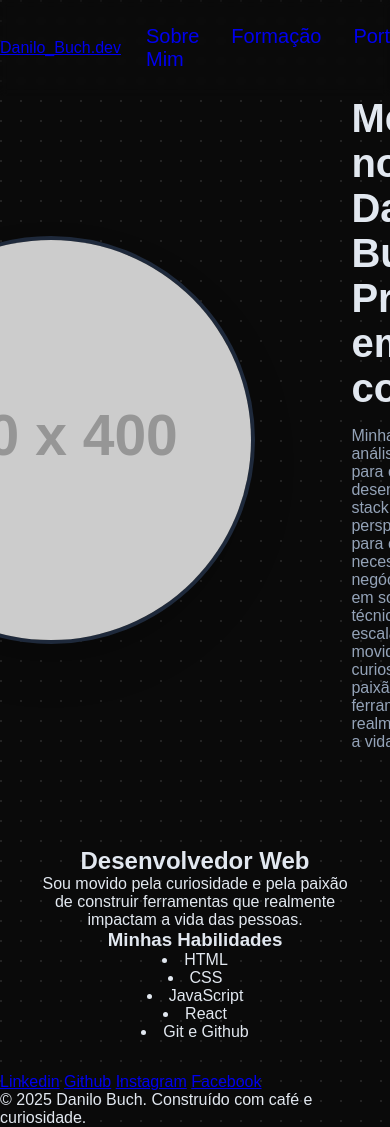
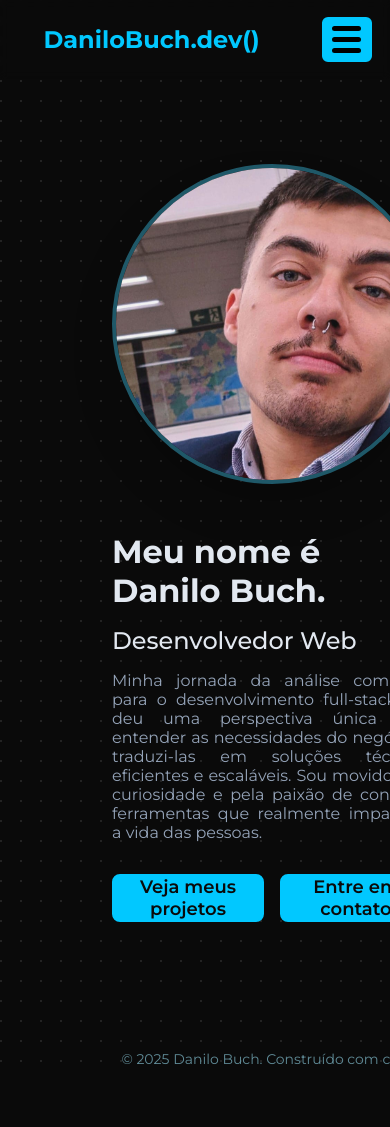
Before and after one commit to DaniloBuch/portfolio-ads, a plain HTML site: page index.html in a window 390 px wide. Shown: the top 1127 px of the page. After the commit the page ends 1068 px from the top, so only its background shows below. Drawn offline with Linux system fonts and the light colour scheme; placeholder pictures from the web are drawn by us.

Commit message:
feat: implementado foto de perfil, botões CTA e responsividade.

```diff
--- a/index.html
+++ b/index.html
@@ -1,81 +1,88 @@
 <!DOCTYPE html>
+
 <html lang="pt-Br">
   <head>
     <meta charset="UTF-8" />
     <meta name="viewport" content="width=device-width, initial-scale=1.0" />
     <link rel="preconnect" href="https://fonts.googleapis.com" />
     <link rel="preconnect" href="https://fonts.gstatic.com" crossorigin />
+    <link
+      href="https://fonts.googleapis.com/css2?family=Montserrat:ital,wght@0,100..900;1,100..900&display=swap"
+      rel="stylesheet"
+    />
     <link rel="stylesheet" href="style.css" />
     <title>Portfólio | Danilo Buch</title>
   </head>
+
   <body>
+    <script>
+      // Função para alternar a classe 'aberto' no menu para versão 'mobile'
+      function toggleMenu() {
+        const menu = document.getElementById("menu");
+        menu.classList.toggle("menu-aberto");
+      }
+    </script>
+    <div class="container">
       <header class="cabecalho">
         <div class="logo">
-        <a href="#">Danilo_Buch.dev</a>
+          <a href="/">DaniloBuch.dev()</a>
         </div>
+
         <nav>
-        <ul class="menu">
+          <button
+            class="menu-mobile-btn"
+            aria-label="Abrir ou fechar menu"
+            onclick="toggleMenu()"
+          >
+            <div class="menu-mobile-btn">
+              <span></span>
+              <span></span>
+              <span></span>
+            </div>
+          </button>
+          <ul class="menu" id="menu">
             <li><a href="/pages/sobre">Sobre Mim</a></li>
             <li><a href="/pages/formacao">Formação</a></li>
-          <li><a href="/pages/portfolio">Portfolio</a></li>
+            <li><a href="/pages/portfolio">Portfólio</a></li>
             <li><a href="/pages/contato">Contato</a></li>
           </ul>
         </nav>
       </header>
+
       <main class="conteudo">
-      <div class="apresentacao">
+        <section class="apresentacao">
           <img
-          src="https://placehold.co/400x400/0a0a0a/ffffff?text=Danilo+Buch"
+            src="./images/foto-perfil.jpeg"
             alt="Foto de perfil"
             class="foto-perfil"
           />
+
           <div>
-          <h1 class="font-fira">
-            Meu nome é Danilo Buch.
-            <br />
-            Prazer em te conhecer!
-          </h1>
+            <h1>Meu nome é <strong>Danilo Buch.</strong></h1>
 
-          <p>
-            Minha jornada da análise comercial para o desenvolvimento full-stack
-            me deu uma perspectiva única para entender as necessidades do
-            negócio e traduzi-las em soluções técnicas eficientes e escaláveis.
-            Sou movido pela curiosidade e pela paixão de construir ferramentas
-            que realmente impactam a vida das pessoas.
-          </p>
-        </div>
-      </div>
             <h2>Desenvolvedor Web</h2>
 
             <p>
-        Sou movido pela curiosidade e pela paixão de construir ferramentas que
-        realmente impactam a vida das pessoas.
+              Minha jornada da análise comercial para o desenvolvimento
+              full-stack me deu uma perspectiva única para entender as
+              necessidades do negócio e traduzi-las em soluções técnicas
+              eficientes e escaláveis. Sou movido pela curiosidade e pela paixão
+              de construir ferramentas que realmente impactam a vida das
+              pessoas.
             </p>
 
-      <h3>Minhas Habilidades</h3>
-      <li>HTML</li>
-      <li>CSS</li>
-      <li>JavaScript</li>
-      <li>React</li>
-      <li>Git e Github</li>
+            <div class="botoes">
+              <a href="/pages/portfolio" class="botao">Veja meus projetos</a>
+
+              <a href="/pages/contato" class="botao">Entre em contato</a>
+            </div>
+          </div>
+        </section>
       </main>
-    <footer>
-      <a
-        href="https://www.linkedin.com/in/danilo-buch-7063491b0/"
-        target="_blank"
-        >Linkedin</a
-      >
-      <a href="https://github.com/danilobuch" target="_blank">Github</a>
-      <a href="https://www.instagram.com/danilobuch/" target="_blank"
-        >Instagram</a
-      >
-      <a
-        href="https://www.facebook.com/danilo.buch
-        "
-        target="_blank"
-        >Facebook</a
-      >
+
+      <footer class="rodape">
         <p>© 2025 Danilo Buch. Construído com café e curiosidade.</p>
       </footer>
+    </div>
   </body>
 </html>
--- a/style.css
+++ b/style.css
@@ -4,7 +4,17 @@
   box-sizing: border-box;
 }
 
+html {
+  scroll-behavior: smooth;
+}
+
+html,
 body {
+  height: 100%;
+}
+
+body {
+  display: flex;
   font-family: "Montserrat", sans-serif;
   background-color: #0a0a0a;
   color: #e2e8f0;
@@ -14,6 +24,14 @@ body {
     transparent 0
   );
   background-size: 20px 20px;
+  height: 100vh;
+}
+
+.container {
+  flex-grow: 1;
+  display: flex;
+  flex-direction: column;
+  min-height: 100vh;
 }
 
 .cabecalho {
@@ -22,9 +40,26 @@ body {
   top: 0;
   display: flex;
   justify-content: space-between;
+  text-align: justify;
   align-items: center;
   -webkit-backdrop-filter: blur(4px);
   backdrop-filter: blur(4px);
+}
+
+.logo {
+  font-size: 1.5rem;
+  font-weight: bold;
+  margin: 25px;
+}
+
+.logo a {
+  text-decoration: none;
+  color: #01c8ff;
+}
+
+.logo a:hover {
+  text-decoration: none;
+  color: #64748b;
 }
 
 .menu {
@@ -38,6 +73,11 @@ body {
   text-decoration: none;
   font-size: 1.25rem;
   transition: 0.3s;
+  color: #01c8ff;
+}
+
+.menu a:visited {
+  color: #01c8ff;
 }
 
 .menu a:hover {
@@ -50,6 +90,8 @@ body {
   align-items: center;
   text-align: center;
   margin: 2rem;
+  flex-grow: 1;
+  padding: 100px 2rem 2rem;
 }
 
 .apresentacao {
@@ -57,23 +99,176 @@ body {
   text-align: left;
   gap: 6rem;
   align-items: center;
-  margin: 4rem 8rem;
+  margin: 4rem 6rem;
 }
 
 .apresentacao h1 {
-  margin-inline: auto;
   font-size: 2.5rem;
+  align-items: justify;
 }
+
 .apresentacao p {
   margin-top: 1rem;
   margin-bottom: 2rem;
   color: #94a3b8;
-  width: 80%;
+  text-align: justify;
+}
+
+.apresentacao h2 {
+  margin-top: 1rem;
+  margin-bottom: 1rem;
+  font-weight: 500;
 }
 
 .foto-perfil {
   border-radius: 50%;
   box-shadow: 0 25px 50px -12px rgba(0, 0, 0, 0.25);
   margin-inline: auto;
-  border: 4px solid #1e293b;
+  border: 4px solid #1f5868;
+  width: 420px;
 }
+
+.botoes {
+  display: flex;
+  justify-content: space-around;
+  align-items: center;
+  gap: 1rem;
+}
+
+.botao {
+  text-decoration: none;
+  display: flex;
+  justify-content: center;
+  text-align: center;
+  align-items: center;
+  gap: 0.5rem;
+  width: 100%;
+  height: 3rem;
+  border-radius: 0.5rem;
+  border: 2px solid #01c8ff;
+  background-color: #01c8ff;
+  color: #0a0a0a;
+  font-size: 1.125rem;
+  font-weight: 600;
+  transition: 0.3s;
+}
+
+.botao:hover {
+  background-color: #0a0a0a;
+  color: #01c8ff;
+}
+
+.rodape {
+  color: #608b97;
+  font-size: 0.875rem;
+  text-align: right;
+  margin: 2rem;
+  margin-bottom: 2rem;
+}
+
+.menu-mobile {
+  display: block;
+  list-style: none;
+  margin: 25px;
+  text-decoration: none;
+}
+
+.menu-mobile-btn {
+  display: none;
+}
+
+@media (max-width: 1024px) {
+  .cabecalho {
+    justify-content: space-around;
+    background-color: rgba(10, 10, 10, 0.9);
+    -webkit-backdrop-filter: blur(4px);
+    backdrop-filter: blur(4px);
+  }
+
+  nav {
+    display: flex;
+    justify-content: space-between;
+  }
+
+  .menu {
+    display: none;
+  }
+
+  .menu-mobile-btn {
+    width: 50px;
+    height: 45px;
+    display: flex;
+    flex-direction: column;
+    justify-content: center;
+    gap: 0.4rem;
+    background-color: #01c8ff;
+    align-items: center;
+    border-radius: 6px;
+    border: 2px solid #01c8ff;
+    cursor: pointer;
+    padding: 0;
+    transition: 0.4s;
+  }
+
+  .menu-mobile-btn span {
+    display: block;
+    width: 65%;
+    height: 5px;
+    background-color: #000;
+    border-radius: 4px;
+    transition: 0.4s;
+  }
+
+  .menu-mobile-btn:hover {
+    background-color: #0a0a0a;
+  }
+
+  .menu-mobile-btn:hover span {
+    background-color: #01c8ff;
+  }
+  .menu-aberto {
+    display: block;
+    flex-direction: column;
+    position: absolute;
+    text-align: center;
+    width: 100%;
+    z-index: 1;
+    padding: 1rem;
+    top: 54.5px;
+    right: 0px;
+    background-color: rgba(10, 10, 10, 0.9);
+    -webkit-backdrop-filter: blur(4px);
+    backdrop-filter: blur(4px);
+    border-radius: 8px;
+  }
+
+  .menu-aberto li {
+    padding: 0.6rem;
+  }
+
+  .apresentacao {
+    flex-direction: column;
+    gap: 2rem;
+    margin: 1.5rem;
+  }
+
+  .foto-perfil {
+    width: 300px;
+  }
+}
+
+@media (max-width: 1380px) {
+  .apresentacao {
+    gap: 3rem;
+    align-items: center;
+    margin: 2rem 3rem;
+  }
+
+  .apresentacao h1 {
+    font-size: 2rem;
+  }
+
+  .foto-perfil {
+    width: 320px;
+  }
+}
```
Also changed, not shown: images/foto-perfil.jpeg (added). Lines whose indentation alone changed are shown as unchanged.
